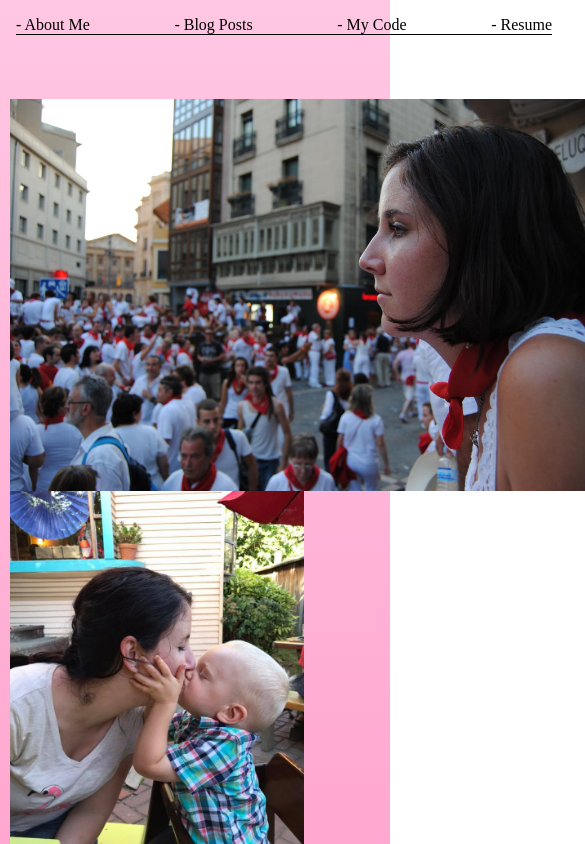
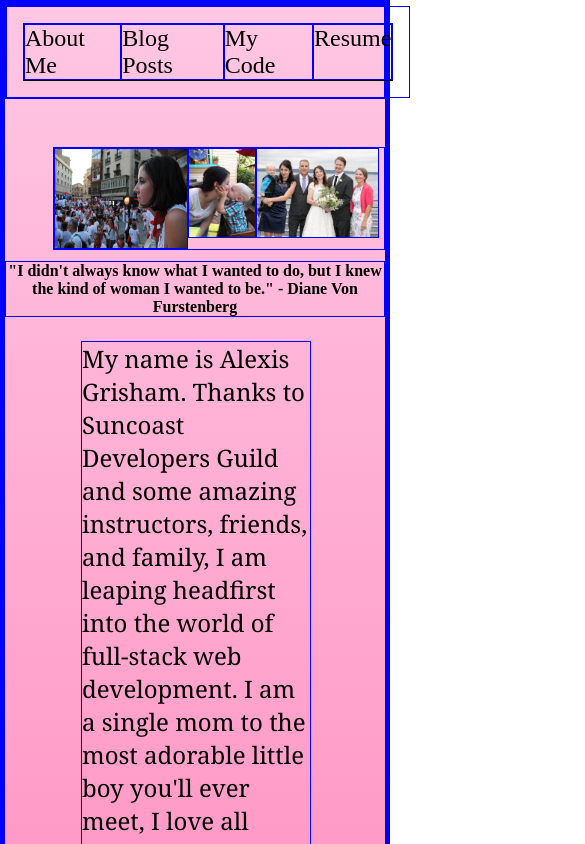
Before and after one commit to Alexiskjg16/MyPortfolio, a React (Create React App) app: page /AboutMe in a window 390 px wide. Shown: the top 844 px of the page, 585 px wide, since content can reach past the window. Built offline with nearby package versions, Linux system fonts and the light colour scheme; a web font is replaced by a local one.

Commit message:
adjustedaboutphotos

```diff
--- a/src/AboutMe.js
+++ b/src/AboutMe.js
@@ -9,14 +9,14 @@ import Footer from './FooterContact';
 class AboutMe extends Component {
     render() {
         return (
-            <div className="App">
+            <div>
                 <section>
                     <NavBar />
                 </section>
                 <section className="ImageSection">
                     <img src={spainProfile} alt="visitingSpain"  className="idvPics"/>
-                    <img src={kissHappy} alt="my son" className="idvPics" />
-                    <img src={familyseattle} alt="my family" className="idvPics" />
+                    <img src={kissHappy} alt="my son" className="kissHappy" />
+                    <img src={familyseattle} alt="my family" className="familySeattle" />
                 </section>
                     <h1 className="Catchphrase"> "I didn't always know what I wanted to do, but I knew the kind of woman
                     I wanted to be." - Diane Von Furstenberg</h1>
--- a/src/App.css
+++ b/src/App.css
@@ -1,12 +1,10 @@
-@import url('https://fonts.googleapis.com/css?family=Clicker+Script');
+@import url("https://fonts.googleapis.com/css?family=Clicker+Script");
 
 .App {
   display: flex;
   flex-flow: column wrap;
   background: linear-gradient(rgb(255, 199, 227), rgb(255, 65, 144));
-  max-width: 90em;
-  height: 150%;
-  font-family:"Georgia", serif;
+  font-family: "Georgia", serif;
 }
 
 /* NavBar*/
@@ -14,32 +12,33 @@
 .NavBar {
   display: flex;
   flex-direction: row;
-  justify-content: space-between;
+  justify-content: center;
   align-content: center;
   float: top;
-  font-family: 'Clicker Script';
+  font-family: "Clicker Script";
   padding: 1em;
   font-size: 100%;
-  height: 10%;
-  width: 90%;
+  height: 100%;
+  width: 98%;
 }
 
 .navLinks {
   text-decoration: none;
   color: black;
+  font-size: 1.5em;
 }
 
 .AboutLink {
-  display:flex;
+  display: flex;
   justify-content: space-between;
-  border-bottom: black solid .04em;
+  border-bottom: black solid 0.04em;
   width: 100%;
 }
 
 .MyName {
   display: flex;
   font-size: 750%;
-  font-family: 'Clicker Script';
+  font-family: "Clicker Script";
   font-style: bold;
   justify-content: center;
   margin-top: 10%;
@@ -50,7 +49,7 @@
 .MyTitle {
   display: flex;
   font-size: 650%;
-  font-family: 'Clicker Script';
+  font-family: "Clicker Script";
   justify-content: center;
   margin-bottom: 2em;
   align-content: center;
@@ -70,7 +69,7 @@ flex-direction: row;
   justify-content: space-around;
   align-content: center;
   font-size: 5em;
-font-family: 'Clicker Script';
+  font-family: "Clicker Script";
   padding-bottom: em;
 }
 
@@ -83,7 +82,7 @@ padding-bottom: em;
 
 .AverageHomeLink {
   display: flex;
-  font-family: 'Clicker Script';
+  font-family: "Clicker Script";
   font-size: 3.2em;
   justify-content: center;
   margin-bottom: 2em;
@@ -101,19 +100,32 @@ padding-bottom: em;
 .ImageSection {
   display: flex;
   flex-flow: row wrap;
-  margin-left: 0.6em;
+  margin-left: 3em;
   margin-top: 3em;
 }
 
 .idvPics {
   display: flex;
-  height: 24.5em;
+  width: 40%;
+  height: 40%;
+}
+
+.familySeattle {
+  display: flex;
+  width: 36.8%;
+  height: 36.8%;
+}
+
+.kissHappy {
+  display: flex;
+  height: 10%;
+  width: 20%;
 }
 
 .Catchphrase {
   display: flex;
   font-size: 500%;
-  font-family: 'Clicker Script';
+  font-family: "Clicker Script";
   text-align: center;
   margin-bottom: 1em;
   flex-wrap: wrap;
@@ -175,7 +187,7 @@ padding-bottom: em;
 .MainBlogTitle {
   display: flex;
   justify-content: center;
-  font-family: 'Clicker Script';
+  font-family: "Clicker Script";
   font-size: 4em;
 }
 
@@ -194,7 +206,7 @@ padding-bottom: em;
   margin-right: 10%;
 }
 .BlogLinks {
-  font-size: .4em;
+  font-size: 0.4em;
   margin: 1em;
   font-family: "Georgia", serif;
   color: black;
@@ -210,7 +222,7 @@ padding-bottom: em;
   display: flex;
   flex-direction: column;
   padding: 1.5em;
-  margin-left:-2em;
+  margin-left: -2em;
 }
 
 /*Resume Page*/
@@ -227,7 +239,7 @@ padding-bottom: em;
 .ResHeads {
   display: flex;
   align-items: flex-start;
-  font-family: 'Clicker Script';
+  font-family: "Clicker Script";
   font-size: 2em;
 }
 
@@ -241,7 +253,7 @@ padding-bottom: em;
 .Skillset {
   display: flex;
   align-items: flex-start;
-  font-family: 'Clicker Script';
+  font-family: "Clicker Script";
   margin-top: 2em;
   margin-left: 2.5em;
   font-size: 3em;
@@ -256,9 +268,8 @@ padding-bottom: em;
 }
 
 @media (max-width: 600px) {
-  .App {
-  background-color: pink;
-  width: 100%
+  * {
+    border: 1px solid blue;
   }
 
   .NavBar {
@@ -271,6 +282,10 @@ padding-bottom: em;
     display: flex;
     flex-direction: column;
     width: 70%;
+  }
+
+  .idvPics {
+    height: 6.2em;
   }
 
   .ContactMe {
@@ -304,4 +319,30 @@ padding-bottom: em;
   .AboutParagraph {
     font-size: 1.5em;
   }
+
+  .blogImages {
+    height: 1.5em;
+    width: 100%;
   }
+
+  .BlogLinks {
+    font-size: 0.3em;
+  }
+
+  .codeImages {
+    height: 8.5em;
+    width: 100%;
+  }
+
+  .CodeList {
+    display: flex;
+    font-size: 1em;
+    flex-direction: row;
+    width: 15em;
+  }
+
+  .pageInfo {
+    display: flex;
+    flex-direction: column;
+  }
+}
--- a/src/BlogPosts/HomeBlog.js
+++ b/src/BlogPosts/HomeBlog.js
@@ -11,7 +11,7 @@ import iCantEven from'../Pictures/I-Cant-Even.gif';
 class HomeBlog extends Component {
     render() {
         return (
-            <div className="App">
+            <div>
                 <section>
                     < NavBar />
                 </section>
--- a/src/CodingFiles/HomeCoding.js
+++ b/src/CodingFiles/HomeCoding.js
@@ -10,7 +10,7 @@ import ngTacos from '../Pictures/ngtacos.png';
 class HomeCoding extends Component {
     render() {
         return (
-            <div className="App">
+            <div>
                 <section>
                     <NavBar />
                 </section>
--- a/src/HomePage.js
+++ b/src/HomePage.js
@@ -6,7 +6,7 @@ import Footer from './FooterContact.js'
 class HomePage extends Component {
     render() {
         return (
-            <div className="App">
+            <div>
                 <section>
                     <NavBar />
                 </section>
--- a/src/NavBar.js
+++ b/src/NavBar.js
@@ -7,10 +7,10 @@ class NavBar extends Component {
         return (
             <div className="NavBar">
                 <section className="AboutLink">
-                    <Link to="/AboutMe" className="navLinks"> - About Me </Link>
-                    <Link to="/BlogPosts" className="navLinks"> - Blog Posts</Link>
-                    <Link to="/CodingExamples" className="navLinks"> - My Code </Link>
-                    <Link to="/Resume" className="navLinks"> - Resume </Link>
+                    <Link to="/AboutMe" className="navLinks"> About Me </Link>
+                    <Link to="/BlogPosts" className="navLinks"> Blog Posts</Link>
+                    <Link to="/CodingExamples" className="navLinks"> My Code </Link>
+                    <Link to="/Resume" className="navLinks"> Resume </Link>
                 </section>
 
             </div>
--- a/src/Resume.js
+++ b/src/Resume.js
@@ -6,7 +6,7 @@ import Footer from './FooterContact';
 class Resume extends Component {
     render() {
         return (
-            <div className="App">
+            <div>
                 <section>
                     < NavBar />
                 </section>
```
Lines whose indentation alone changed are shown as unchanged.
